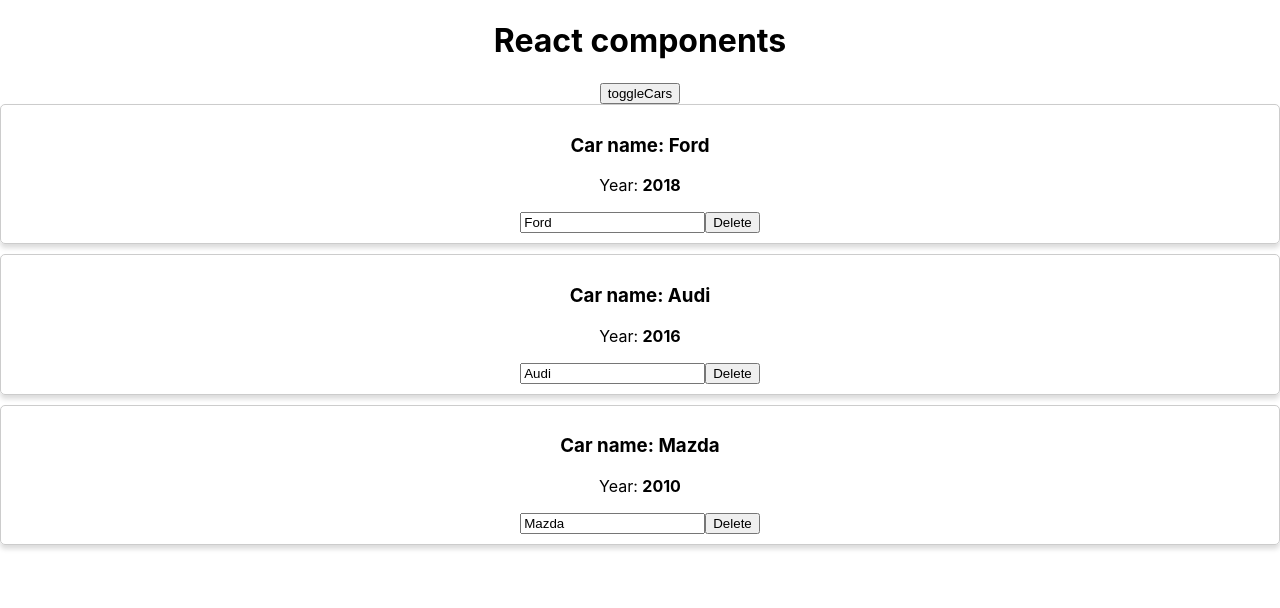
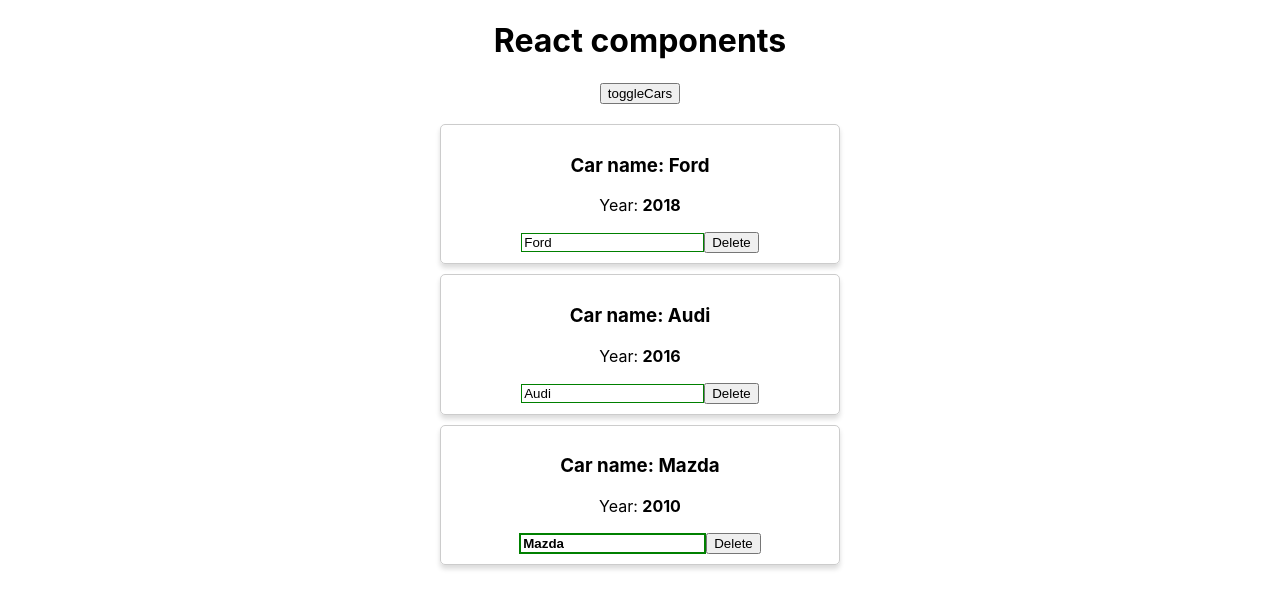
Before and after one commit to eugene-nosenko/react-cars, a React (Create React App) app: page / in a window 1280 px wide. Both pictures are taken after a click on the button "toggleCars". Shown: the top 608 px of the page. Built offline with nearby package versions, Linux system fonts and the light colour scheme.

Commit message:
dynamic css classes 2

```diff
--- a/src/App.js
+++ b/src/App.js
@@ -61,8 +61,15 @@ class App extends Component {
         <h1>{this.state.pageTitle}</h1>
 
         <button onClick={this.toggleCarsHamdler}>toggleCars</button>
-
-        {cars}
+        <div
+          style={{
+            width: 400,
+            margin: "auto",
+            paddingTop: "20px",
+          }}
+        >
+          {cars}
+        </div>
       </div>
     );
   }
--- a/src/Cars/Cars.js
+++ b/src/Cars/Cars.js
@@ -20,7 +20,12 @@ export default (props) => {
       <p>
         Year: <strong>{props.year}</strong>
       </p>
-      <input type="text" onChange={props.onChangeName} value={props.name} />
+      <input
+        type="text"
+        onChange={props.onChangeName}
+        value={props.name}
+        className={inputClasses.join(" ")}
+      />
       <button onClick={props.onDelete}>Delete</button>
     </div>
   );
```
